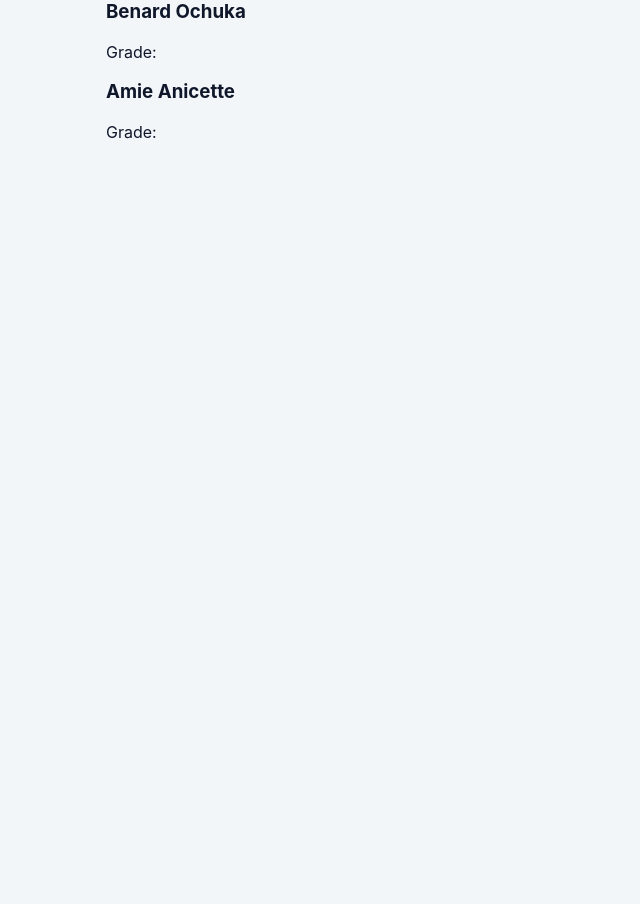
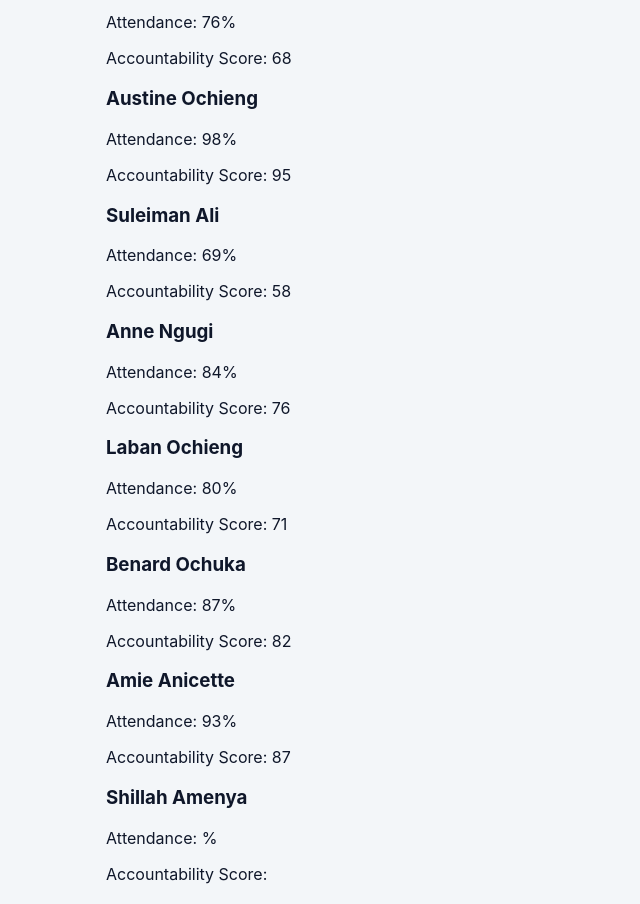
Before and after one commit to d-odhiambo/student-success-tracker-app, a React (Vite) app: page /students in a window 1280 px wide. Shown: the part 1260-2164 px from the top of the page, without its empty margins (0-640 px from the left). Before the commit the page ends 1422 px from the top, so only its background shows below. Built offline with nearby package versions, Linux system fonts and the light colour scheme; data requests are answered from the project's data file.

Commit message:
Fix StudentCard and StudentList to match backend db.json structure

```diff
--- a/backend/db.json
+++ b/backend/db.json
@@ -95,6 +95,11 @@
       "name": "Amie Anicette",
       "attendancePercent": 93,
       "accountabilityScore": 87
+    },
+    {
+      "id": "1572",
+      "name": "Shillah Amenya",
+      "grade": "B+"
     }
   ],
   "assignments": [
--- a/src/Components/Students/StudentCard.jsx
+++ b/src/Components/Students/StudentCard.jsx
@@ -1,10 +1,9 @@
-import React from "react";
-
 function StudentCard({ student }) {
   return (
     <div className="student-card">
       <h3>{student.name}</h3>
-      <p>Grade: {student.grade}</p>
+      <p>Attendance: {student.attendancePercent}%</p>
+      <p>Accountability Score: {student.accountabilityScore}</p>
     </div>
   );
 }
--- a/src/Components/Students/StudentList.jsx
+++ b/src/Components/Students/StudentList.jsx
@@ -1,13 +1,19 @@
-import React from "react";
+import React, { useEffect, useState } from "react";
 import StudentCard from "./StudentCard";
 
-function StudentList({ students }) {
-  if (!students || students.length === 0) {
-    return
-  }
+function StudentList() {
+  const [students, setStudents] = useState([]);
+
+  useEffect(() => {
+    fetch("http://localhost:3001/students")
+      .then((res) => res.json())
+      .then((data) => setStudents(data))
+      .catch((err) => console.error("Error fetching students:", err));
+  }, []);
 
   return (
     <div>
+      <h2>Students</h2>
       {students.map((student) => (
         <StudentCard key={student.id} student={student} />
       ))}
```
